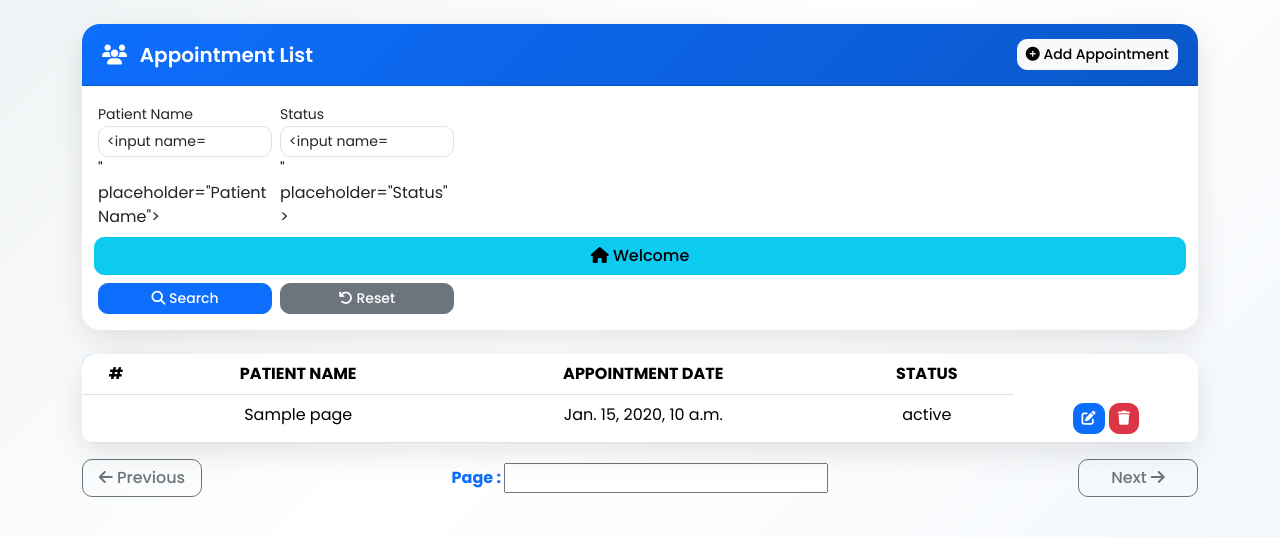
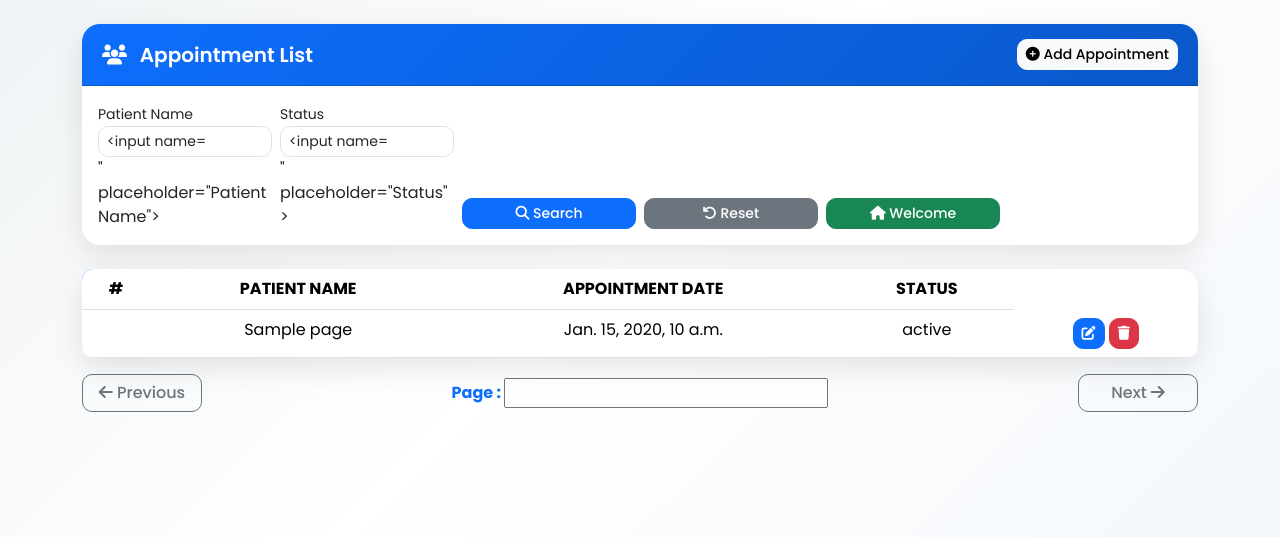
Before and after one commit to pooja01-sahu/moduledaily, a Django app: template BNM/CRUD/templates/AppointmentList.html in a window 1280 px wide. Shown: the top 537 px of the page. Run offline with Django 5.2, Linux system fonts and the light colour scheme; the template is opened without the code that fills it: most values are stand-ins (such as "Sample title", 1, 10 or a date in 2020); form fields are guessed from the names that the template uses.

Commit message:
Update AppointmentList.html to modify Welcome link
Removed the Welcome link and added a new Welcome button.

```diff
--- a/BNM/CRUD/templates/AppointmentList.html
+++ b/BNM/CRUD/templates/AppointmentList.html
@@ -115,11 +115,7 @@
                                value="{{form.status}}"
                                placeholder="Status">
                     </div>
-                      <a href="/Welcome/"
-                           class="btn btn-info btn-reset">
-                            <i class="fas fa-home"></i>
-                            Welcome
-                        </a>
+
 
                     <div class="col-lg-2 col-md-4">
                         <button type="submit" name="operation" value="Search"
@@ -132,6 +128,13 @@
         <i class="fas fa-undo"></i> Reset
     </a>
 </div>
+                        <div class="col-lg-2 col-md-4">
+    <a href="/AppointmentList" class="btn btn-success btn-sm w-100">
+                            <i class="fas fa-home"></i>
+                            Welcome
+                       </a>
+                        </div>
+
 
                 </div>
             </div>
```
